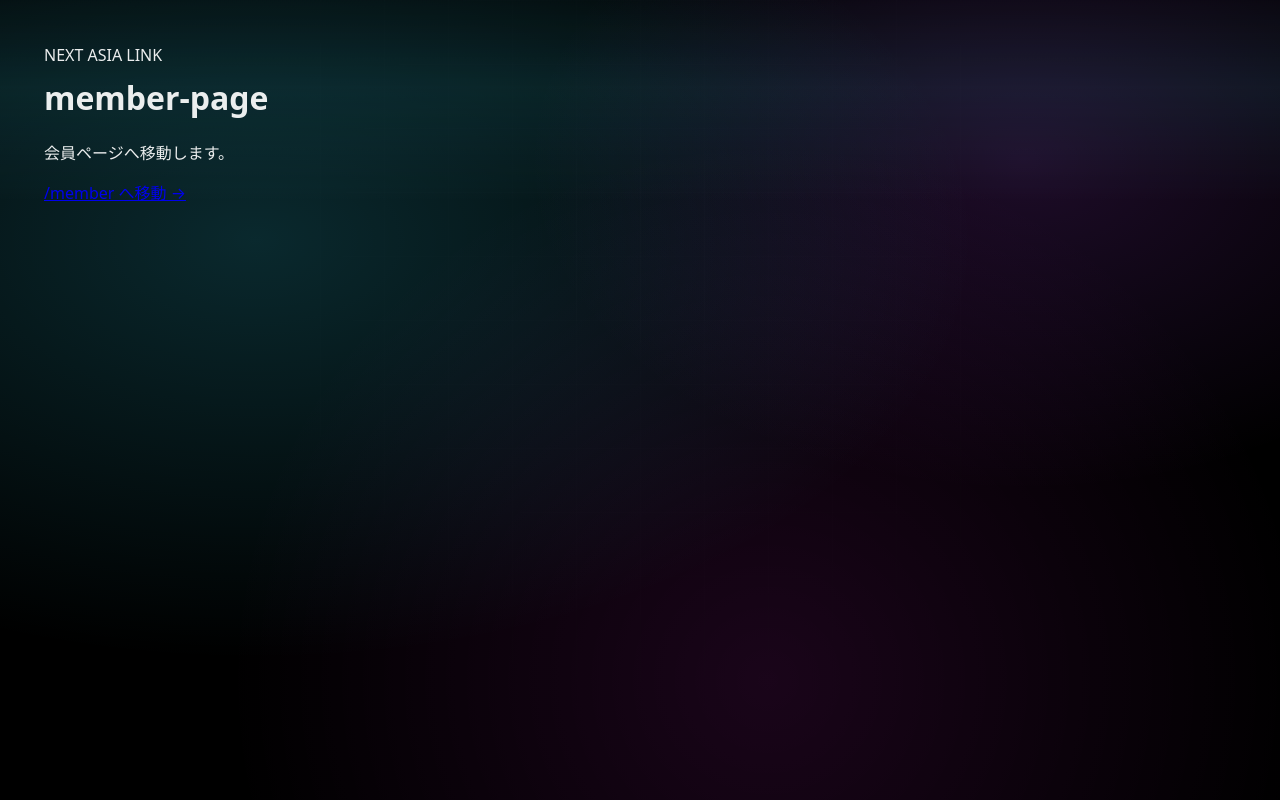
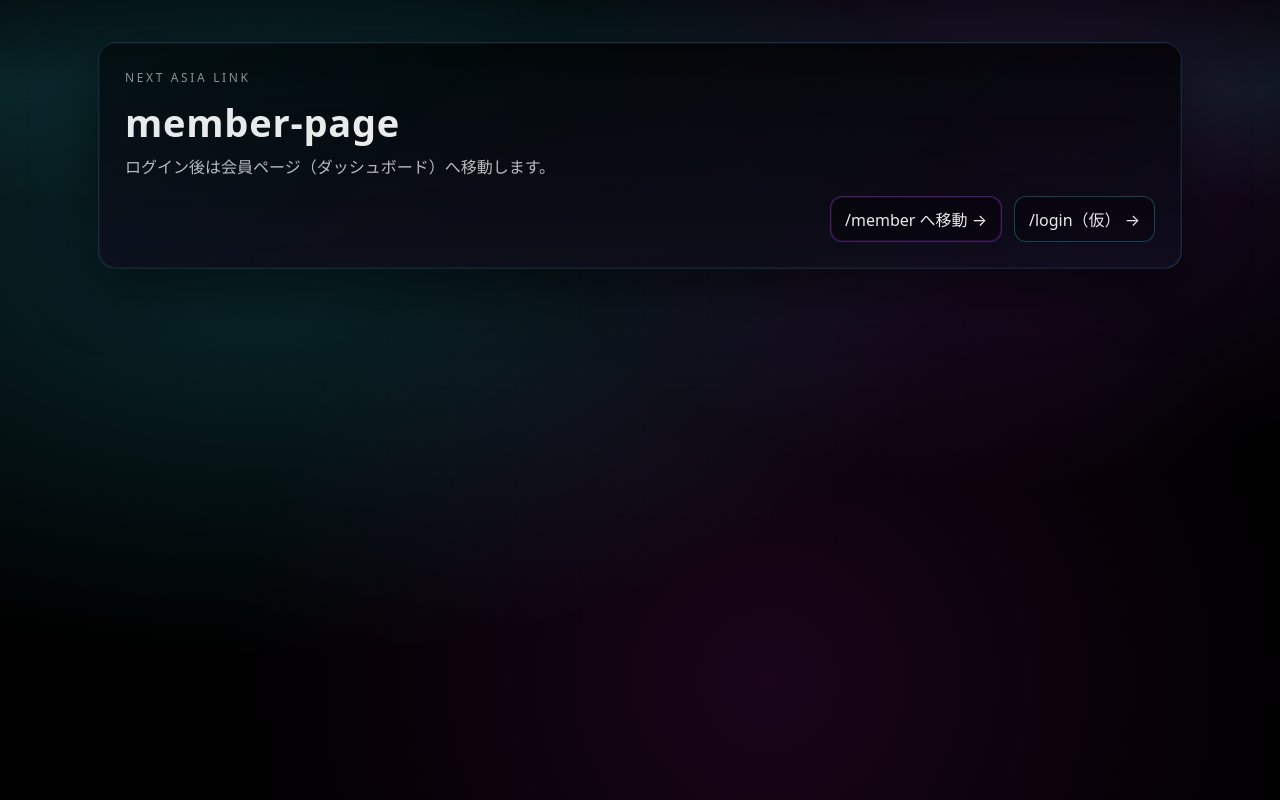
Before and after one commit to info-asiavisionlink/member-page, a Next.js app: page / in a window 1280 px wide. Built offline with nearby package versions, Linux system fonts and the light colour scheme.

Commit message:
Update page.tsx

```diff
--- a/app/page.tsx
+++ b/app/page.tsx
@@ -1,19 +1,26 @@
+"use client";
+
 import Link from "next/link";
 
 export default function Home() {
   return (
-    <main className="nal-wrap">
-      <div className="nal-shell" style={{ padding: 22 }}>
-        <div className="nal-scan" aria-hidden="true" />
-        <div style={{ padding: 22 }}>
-          <div className="nal-brand">NEXT ASIA LINK</div>
-          <h1 className="nal-title" style={{ marginTop: 10 }}>member-page</h1>
-          <p className="nal-sub">会員ページへ移動します。</p>
-          <div style={{ marginTop: 16 }}>
-            <Link className="nal-link" href="/member">/member へ移動 →</Link>
-          </div>
+    <main className="container">
+      <section className="panel">
+        <div className="brand">NEXT ASIA LINK</div>
+        <h1 className="h1">member-page</h1>
+        <p className="sub">
+          ログイン後は会員ページ（ダッシュボード）へ移動します。
+        </p>
+
+        <div className="row">
+          <Link className="btn btnPrimary" href="/member">
+            /member へ移動 →
+          </Link>
+          <Link className="btn" href="/login">
+            /login（仮） →
+          </Link>
         </div>
-      </div>
+      </section>
     </main>
   );
 }
```
